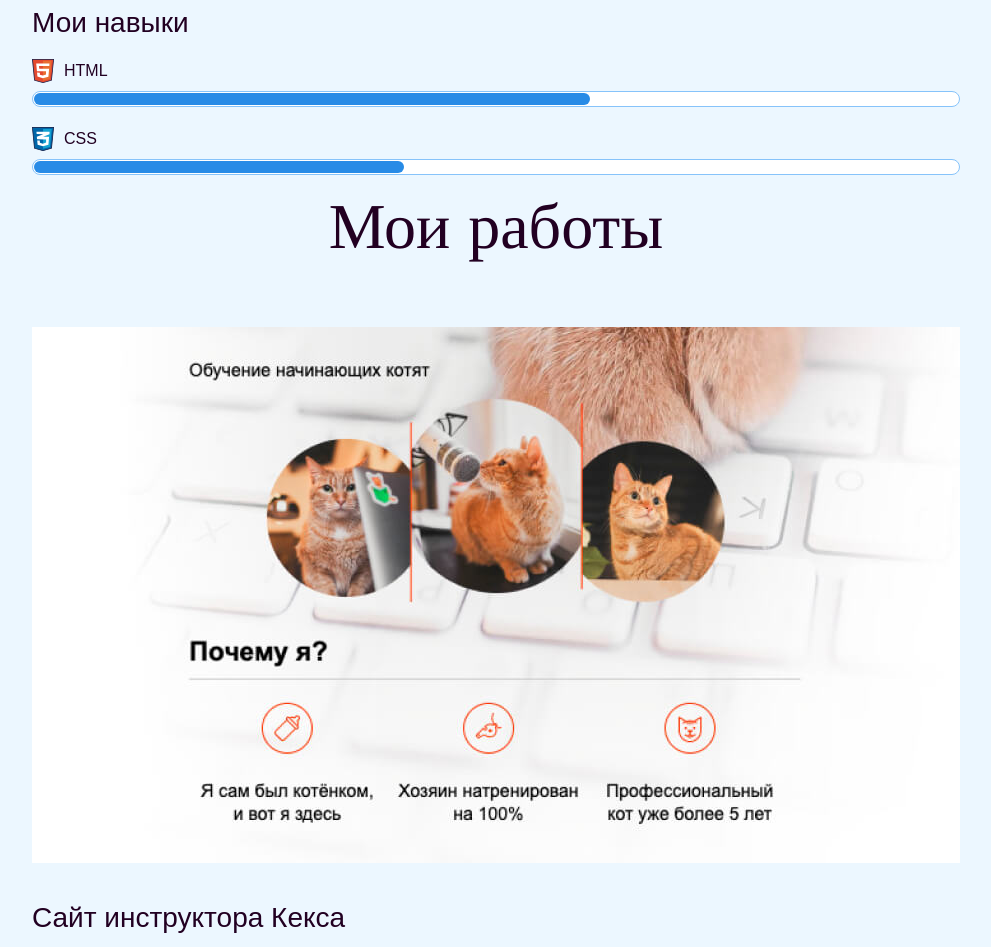
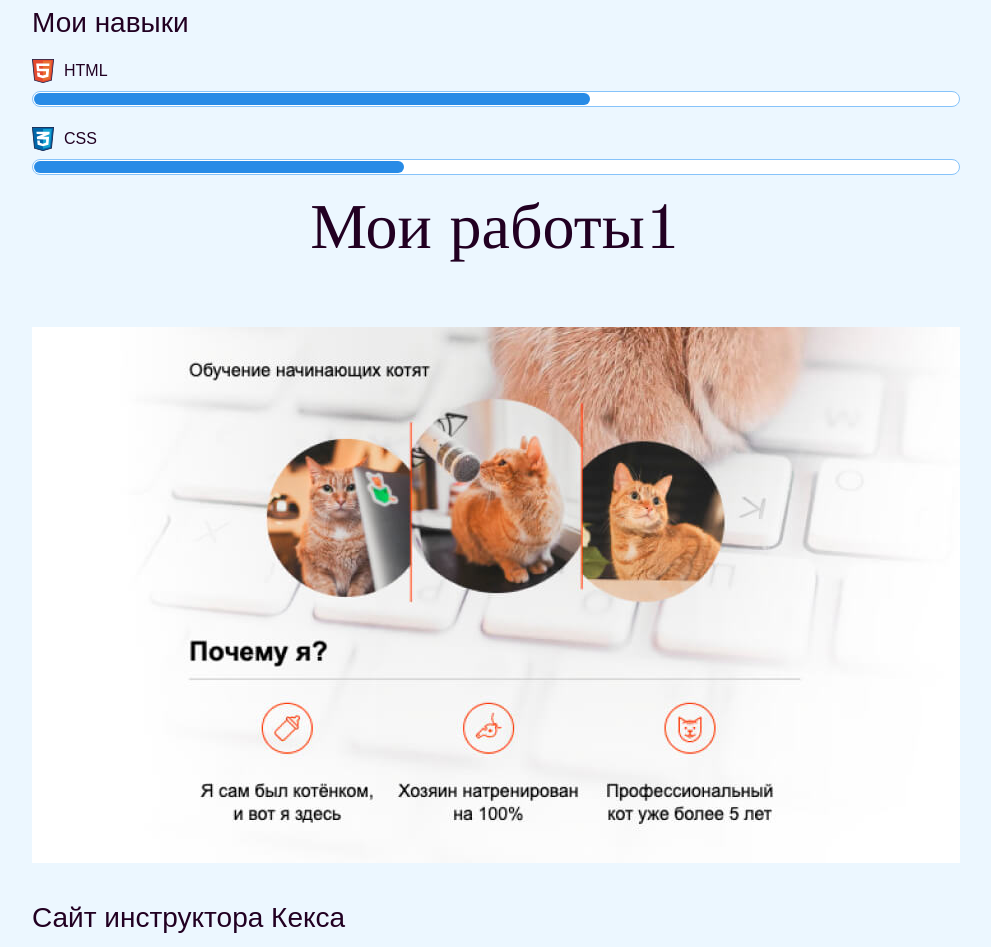
Before and after one commit to Slavik325/My-First-Repo, a plain HTML site: page index.html in a window 1280 px wide. Shown: the part 1909-2856 px from the top of the page, without its empty margins (144-1135 px from the left). Drawn offline with nearby package versions, Linux system fonts and the light colour scheme; files whose address does not match are found by name.

```diff
--- a/index.html
+++ b/index.html
@@ -45,7 +45,7 @@
     </div>
     <div class="container">
     <section class="portfolio">
-      <h2 class="subheading">Мои работы</h2>
+      <h2 class="subheading">Мои работы1</h2>
     <figure class="project-image">
       <img src="files/project.jpg" width="928" height="536" alt="Сайт инструктора Кекса">
     </figure>
```
